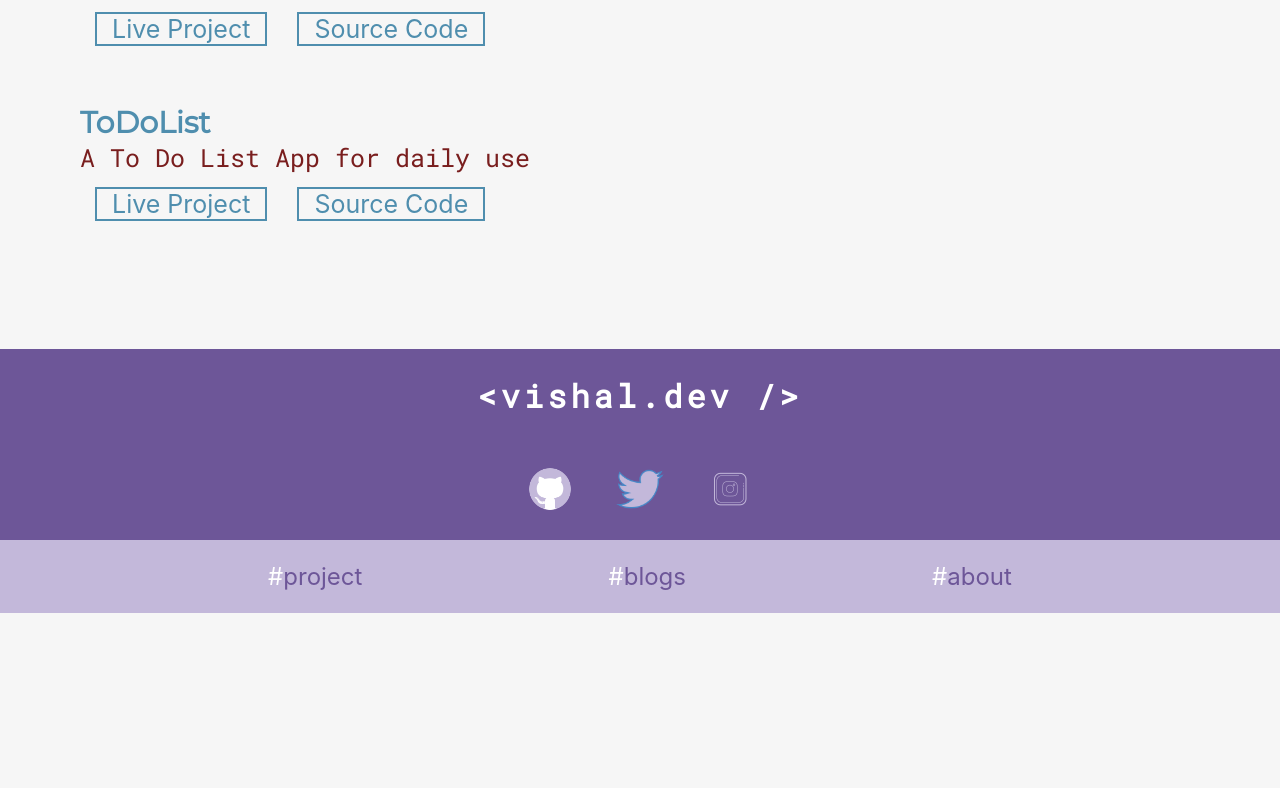
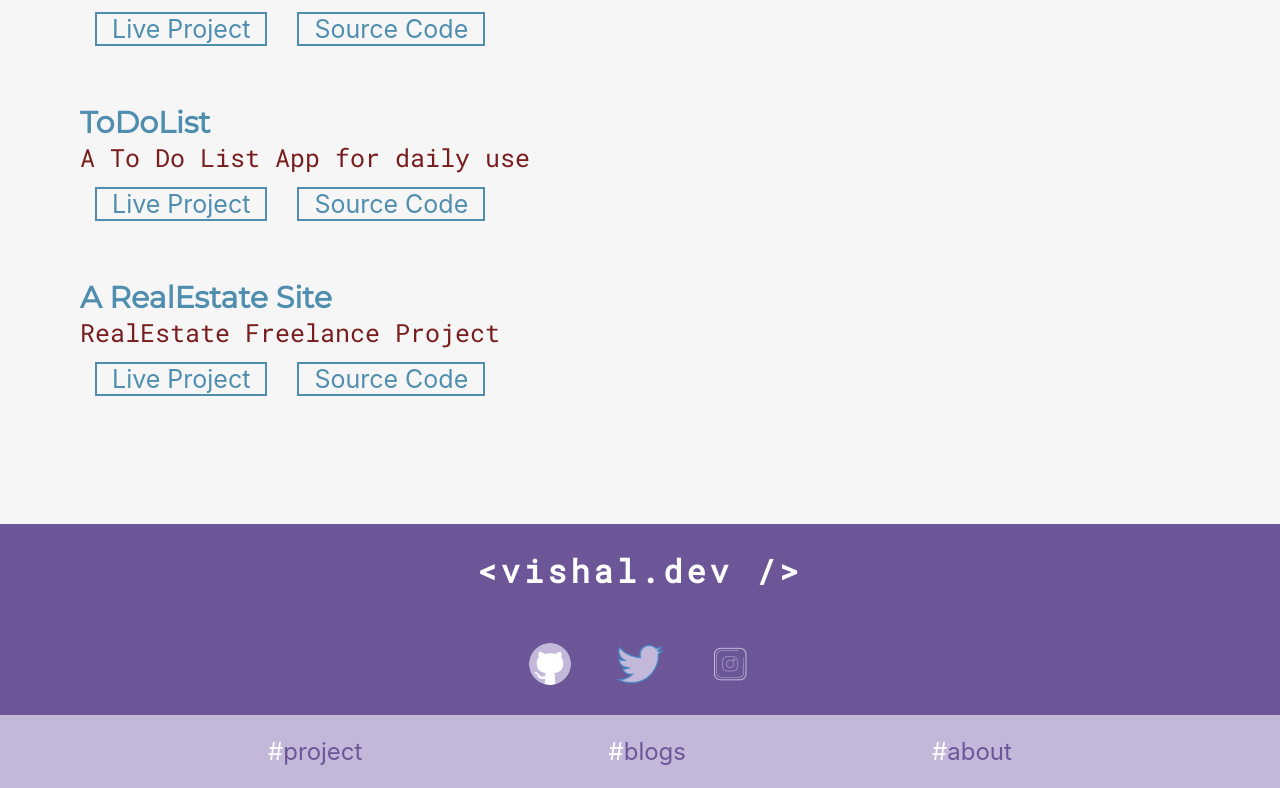
Before and after one commit to Vishalp001/Portfolio, a React (Create React App) app: page /projects in a window 1280 px wide. Shown: the part 910-1698 px from the top of the page. Before the commit the page ends 1523 px from the top, so only its background shows below. Built offline with nearby package versions, Linux system fonts and the light colour scheme.

Commit message:
Update projects.js

```diff
--- a/src/components/pages/projects.js
+++ b/src/components/pages/projects.js
@@ -40,6 +40,13 @@ function projects() {
                 <a rel="noreferrer" target="_blank" href="https://github.com/Vishalp001/to-do-app">Source Code</a>
             </div>
 
+           <div className="showCase">
+                <h2>A RealEstate Site</h2>
+                <p>RealEstate Freelance Project</p>
+                <a rel="noreferrer" target="_blank" href="https://manerealestate.netlify.app/" >Live Project</a>
+                <a rel="noreferrer" target="_blank" href="https://github.com/Vishalp001/Mane-Real-Estate">Source Code</a>
+            </div>
+
 
         </div>
     )
```
